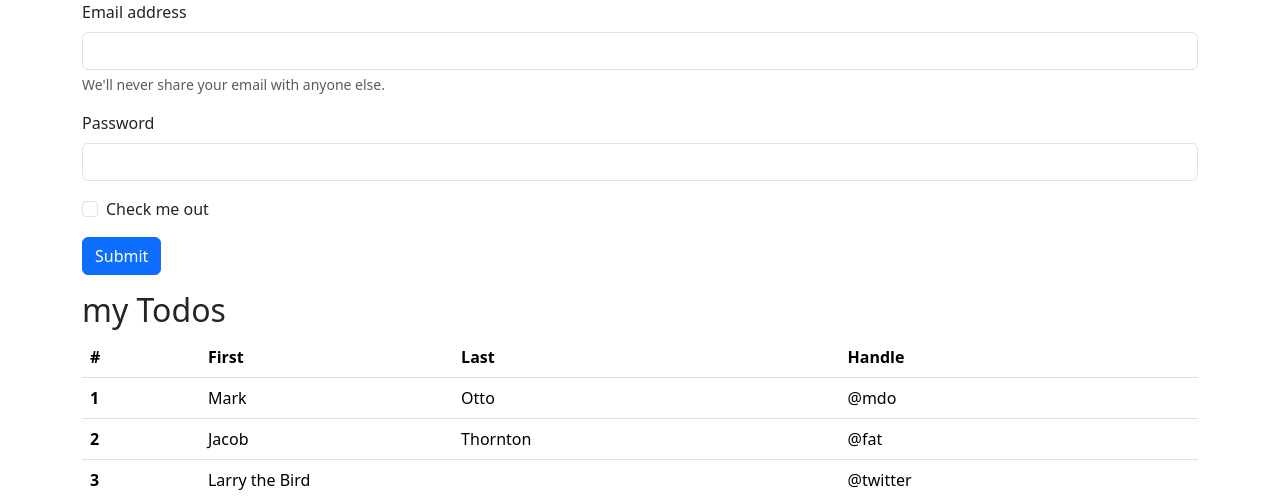
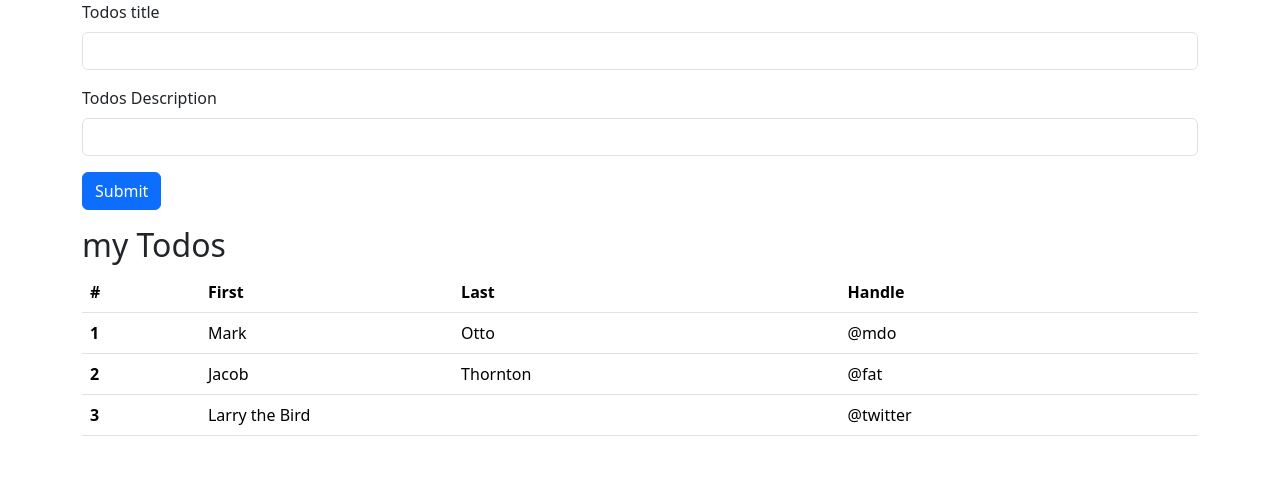
Before and after one commit to professor-lab/Python-workspace, a Flask app: page / in a window 1280 px wide. Shown: the part 56-556 px from the top of the page. Run offline with Flask 3, Linux system fonts and the light colour scheme.

Commit message:
flask_sqlalchemy

```diff
--- a/app.py
+++ b/app.py
@@ -1,6 +1,8 @@
 from flask import Flask,render_template
+from flask_sqlalchemy import SQLAlchemy
+app = Flask(__name__)
 
-app = Flask(__name__)
+
 
 @app.route("/")
 def hello_world():
--- a/templates/index.html
+++ b/templates/index.html
@@ -47,18 +47,14 @@
       <div class="container mb-3">
         <form>
             <div class="mb-3">
-              <label for="exampleInputEmail1" class="form-label">Email address</label>
-              <input type="email" class="form-control" id="exampleInputEmail1" aria-describedby="emailHelp">
-              <div id="emailHelp" class="form-text">We'll never share your email with anyone else.</div>
+              <label for="title" class="form-label">Todos title</label>
+              <input type="text" class="form-control" id="title" aria-describedby="emailHelp">
+           </div>
+            <div class="mb-3">
+              <label for="desc" class="form-label">Todos Description</label>
+              <input type="text" class="form-control" id="desc">
             </div>
-            <div class="mb-3">
-              <label for="exampleInputPassword1" class="form-label">Password</label>
-              <input type="password" class="form-control" id="exampleInputPassword1">
-            </div>
-            <div class="mb-3 form-check">
-              <input type="checkbox" class="form-check-input" id="exampleCheck1">
-              <label class="form-check-label" for="exampleCheck1">Check me out</label>
-            </div>
+
             <button type="submit" class="btn btn-primary">Submit</button>
           </form>
       </div>
```
